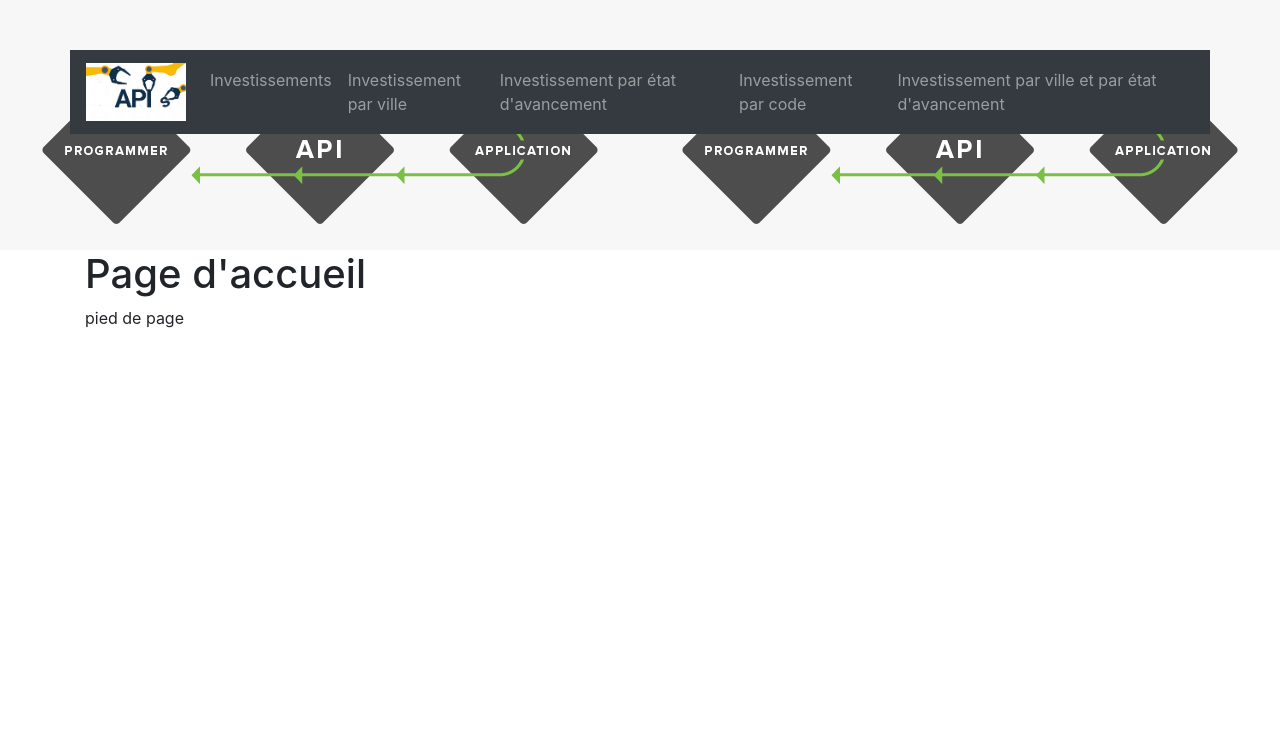
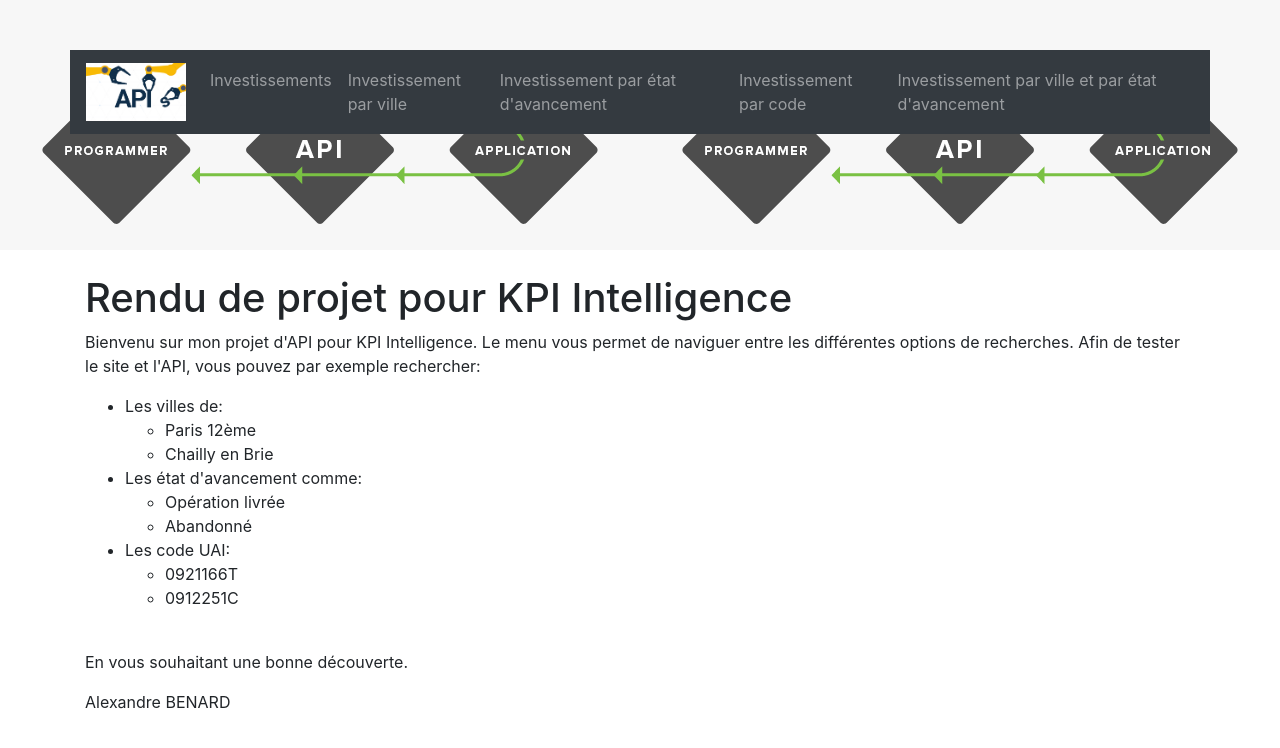
Before and after one commit to Qlexio/KPI_test, a Django app: page / in a window 1280 px wide. Shown: the top 748 px of the page. Run offline with Django 3.2, Linux system fonts and the light colour scheme; some libraries are stand-ins or nearby versions.

Commit message:
Edit index.html

```diff
--- a/Web/Website/KPI_Web/templates/KPI_Web/base.html
+++ b/Web/Website/KPI_Web/templates/KPI_Web/base.html
@@ -55,22 +55,12 @@
         <div class="container">
             <div class="row">
                 <div class="col">
+                    <br>
                     {% block content %}
                     {% endblock %}
                 </div>
             </div>
         </div>
-
-        <div class="container">
-            <div class="row">
-                <div class="col">
-                    pied de page
-                </div>
-            </div>
-        </div>
-
-
-
 
     <!-- Optional JavaScript -->
 
--- a/Web/Website/KPI_Web/templates/KPI_Web/index.html
+++ b/Web/Website/KPI_Web/templates/KPI_Web/index.html
@@ -3,6 +3,34 @@
 
 {% block content %}
 
-<h1>Page d'accueil</h1>
+<h1>Rendu de projet pour KPI Intelligence</h1>
+<p>
+Bienvenu sur mon projet d'API pour KPI Intelligence.
+Le menu vous permet de naviguer entre les différentes options de recherches.
 
+Afin de tester le site et l'API, vous pouvez par exemple rechercher:
+<ul>
+    <li>Les villes de:
+        <ul>
+            <li>Paris 12ème</li>
+            <li>Chailly en Brie</li>
+        </ul>
+    </li>
+    <li>Les état d'avancement comme:
+        <ul>
+            <li>Opération livrée</li>
+            <li>Abandonné</li>
+        </ul>
+    </li>
+    <li>Les code UAI:
+        <ul>
+            <li>0921166T</li>
+            <li>0912251C</li>
+        </ul>
+    </li>
+</ul>
+</p>
+<br>
+<p>En vous souhaitant une bonne découverte.</p>
+<p>Alexandre BENARD</p>
 {% endblock %}
```
Also changed, not shown: Web/Website/db.sqlite3.
